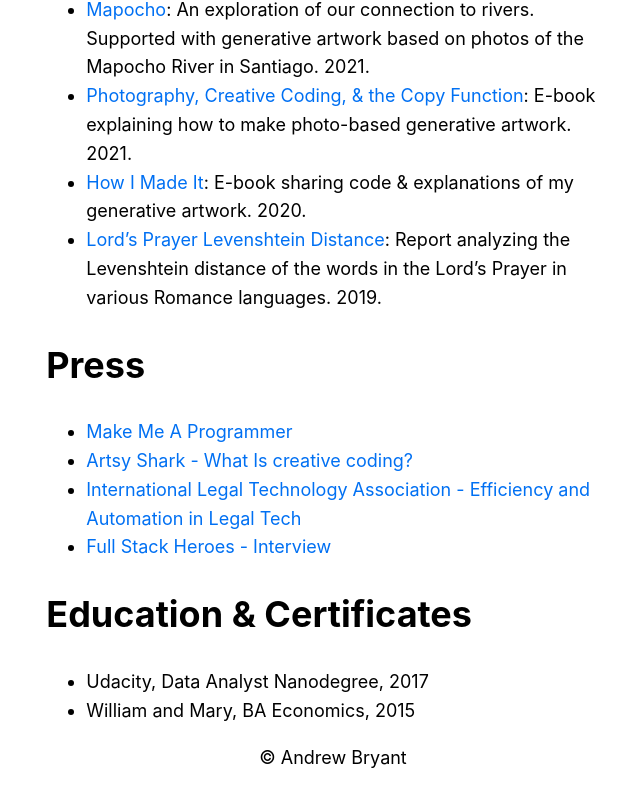
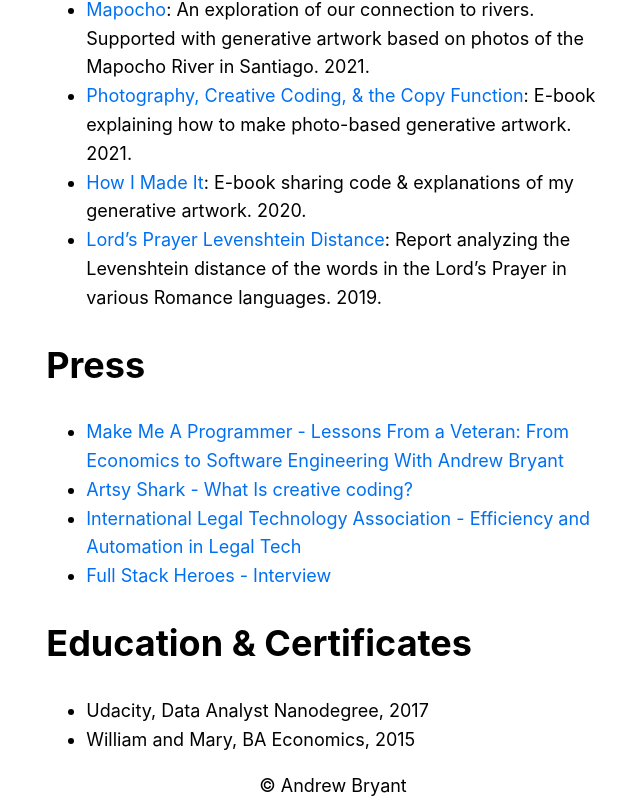
Before and after one commit to apbryant/website, a Next.js app: page /cv in a window 1280 px wide. Shown: the part 1615-2424 px from the top of the page, without its empty margins (307-947 px from the left). Before the commit the page ends 2395 px from the top, so only its background shows below. Built offline with nearby package versions, Linux system fonts and the light colour scheme.

Commit message:
Change link title

```diff
--- a/pages/cv.js
+++ b/pages/cv.js
@@ -61,7 +61,7 @@
 
       <h1>Press</h1>
       <ul>
-        <li><a href="https://makemeaprogrammer.com/lessons-from-a-veteran-from-economics-to-software-engineering-with-andrew-bryant/">Make Me A Programmer</a></li>
+        <li><a href="https://makemeaprogrammer.com/lessons-from-a-veteran-from-economics-to-software-engineering-with-andrew-bryant/">Make Me A Programmer - Lessons From a Veteran: From Economics to Software Engineering With Andrew Bryant</a></li>
         <li><a href="https://www.artsyshark.com/2021/05/26/what-is-creative-coding/">Artsy Shark - What Is creative coding?</a></li>
         <li><a href="https://www.iltanet.org/blogs/ignacio-raffa1/2020/10/07/efficiency-and-automation-in-legal-tech">International Legal Technology Association - Efficiency and Automation in Legal Tech</a></li>
         <li><a href="https://fullstackheroes.com/interviews/andrew-bryant/">Full Stack Heroes - Interview</a></li>
```
